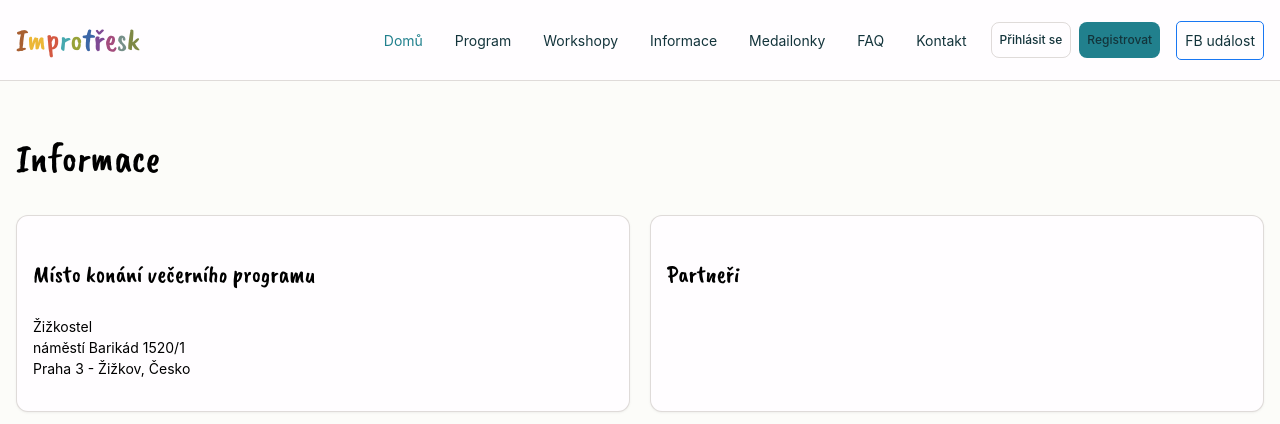
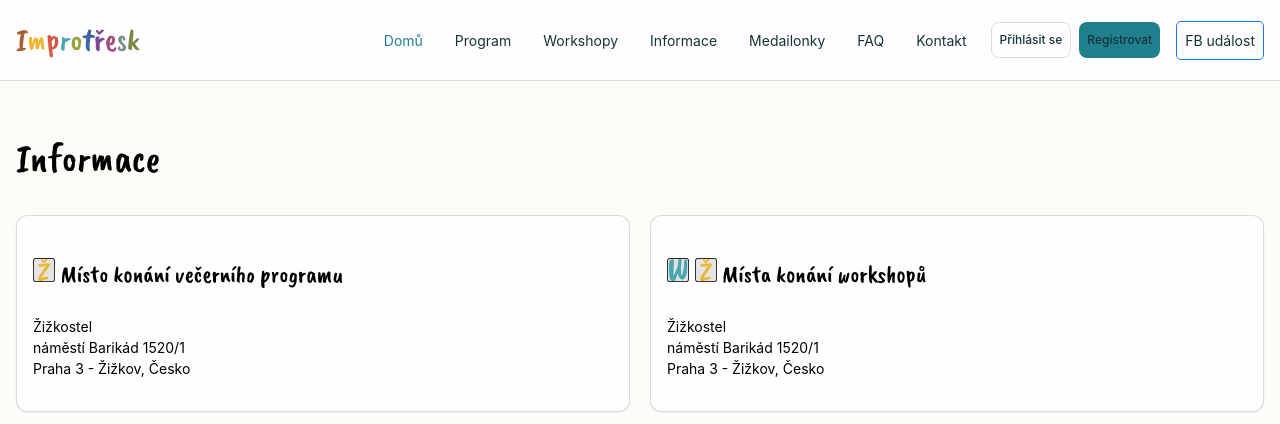
Before and after one commit to vatoz/improtresk26, a PHP site: template templates/pages/info.twig in a window 1280 px wide. Shown: the top 424 px of the page. Run offline with PHP 8.4, Linux system fonts and the light colour scheme; the template is opened without the code that fills it, so the values that code supplies are empty; some libraries are stand-ins or nearby versions.

Commit message:
Lepší info

```diff
--- a/templates/sections/info.twig
+++ b/templates/sections/info.twig
@@ -4,27 +4,21 @@
     <div class="info-sections">
         <div class="card">
             <div class="card__body">
-                <h3>Místo konání večerního programu</h3>
+                <h3> <img src="/sysimg/icon_z.png" style="height:1em"/> Místo konání večerního programu</h3>
+
                 <p> Žižkostel<br>
                 náměstí Barikád 1520/1<br>  Praha 3 - Žižkov, Česko</p>
             </div>
         </div>
         <div class="card">
             <div class="card__body">
-                <h3>Partneři</h3>
-                <!--
+                <h3> <img src="/sysimg/icon_w.png" style="height:1em"/> <img src="/sysimg/icon_z.png" style="height:1em"/> Místa konání workshopů</h3>
 
-
-<img src="/sysimg/fostra.png" style="width:10em">
-<a href="https://www.fostra.cz">Soukromé gymnázium Fostra v Praze 3 Žižkov a Praze 5 Anděl</a>
-
-<img src="/sysimg/fostra.png" style="width:10em">
-<a href="https://www.fostra.cz">Soukromé gymnázium Fostra v Praze 3 Žižkov a Praze 5 Anděl</a>
-
-
-                --!>
+                <p> Žižkostel<br>
+                náměstí Barikád 1520/1<br>  Praha 3 - Žižkov, Česko</p>
             </div>
         </div>
+
         <div class="card">
             <div class="card__body">
                 <h3>Ubytování</h3>
@@ -91,7 +85,18 @@ L.tileLayer('https://tile.openstreetmap.org/{z}/{x}/{y}.png', {
     attribution: '&copy; <a href="https://www.openstreetmap.org/copyright">OpenStreetMap</a> contributors'
 }).addTo(map);
 
-L.marker([50.0878733, 14.4610983]).addTo(map);
+    var zizkostelIcon = L.icon({
+    iconUrl: '/sysimg/icon_z.png',
+    //shadowUrl: 'leaf-shadow.png',
+    iconSize:     [29, 31], // size of the icon
+    //shadowSize:   [50, 64], // size of the shadow
+    iconAnchor:   [15, 15], // point of the icon which will correspond to marker's location
+    //shadowAnchor: [4, 62],  // the same for the shadow
+    //popupAnchor:  [-3, -76] // point from which the popup should open relative to the iconAnchor
+    });
+    L.marker([50.0878733, 14.4610983], {icon: zizkostelIcon}).addTo(map);
+
+
     //.bindPopup('A pretty CSS popup.<br> Easily customizable.')
     //.openPopup();
 
@@ -119,6 +124,21 @@ L.marker([50.0878733, 14.4610983]).addTo(map);
     });
     L.marker([50.0902739, 14.4679192], {icon: tramIcon}).addTo(map);
 
+    var wsIcon = L.icon({
+    iconUrl: '/sysimg/icon_w.png',
+    //shadowUrl: 'leaf-shadow.png',
+    iconSize:     [29, 31], // size of the icon
+    //shadowSize:   [50, 64], // size of the shadow
+    iconAnchor:   [15, 15], // point of the icon which will correspond to marker's location
+    //shadowAnchor: [4, 62],  // the same for the shadow
+    //popupAnchor:  [-3, -76] // point from which the popup should open relative to the iconAnchor
+    });
+    L.marker([50.0848797, 14.4536642], {icon: wsIcon}).addTo(map);
+
+
+
+
+
 
         </script>
 
```
Also changed, not shown: public/sysimg/icon_w.png (added), public/sysimg/icon_z.png (added).
